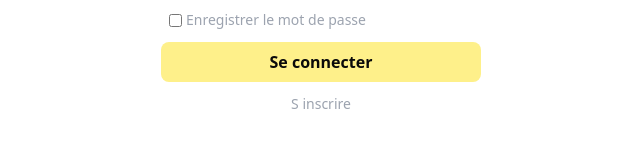
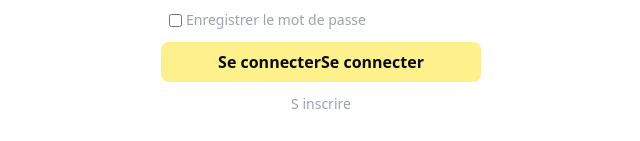
Before and after one commit to IannisG10/Chat_App, a Next.js app: page /authentication/Signin in a window 1280 px wide. Shown: the part 442-583 px from the top of the page, without its empty margins (319-959 px from the left). Built offline with nearby package versions, Linux system fonts and the light colour scheme.

Commit message:
show the loader when the request is Pending

```diff
--- a/src/components/sections/auth/Login.tsx
+++ b/src/components/sections/auth/Login.tsx
@@ -75,15 +75,13 @@ export const Login = () => {
                         <input type="checkbox"  />
                         <span className=" text-gray-400 text-sm">Enregistrer le mot de passe</span>
                     </label>
-                    {/* <Link className=" w-full" href="/friend"> */}
                         <button type="submit" className={`bg-yellow-200 p-2 rounded-lg font-semibold w-full`} >
                             <span>
-                                {/* {isPending ? <Loader/> : "Se connecter"} */}
+                                {isPending ? <Loader/> : "Se connecter"}
                                 Se connecter
                             </span>
 
                         </button>
-                    {/* </Link> */}
                     <div className=" flex justify-center">
                         <Link href="/authentication/Signup" className=" text-sm text-gray-400 hover:text-gray-500 transition-all duration-150">S inscrire</Link>
                     </div>
```
